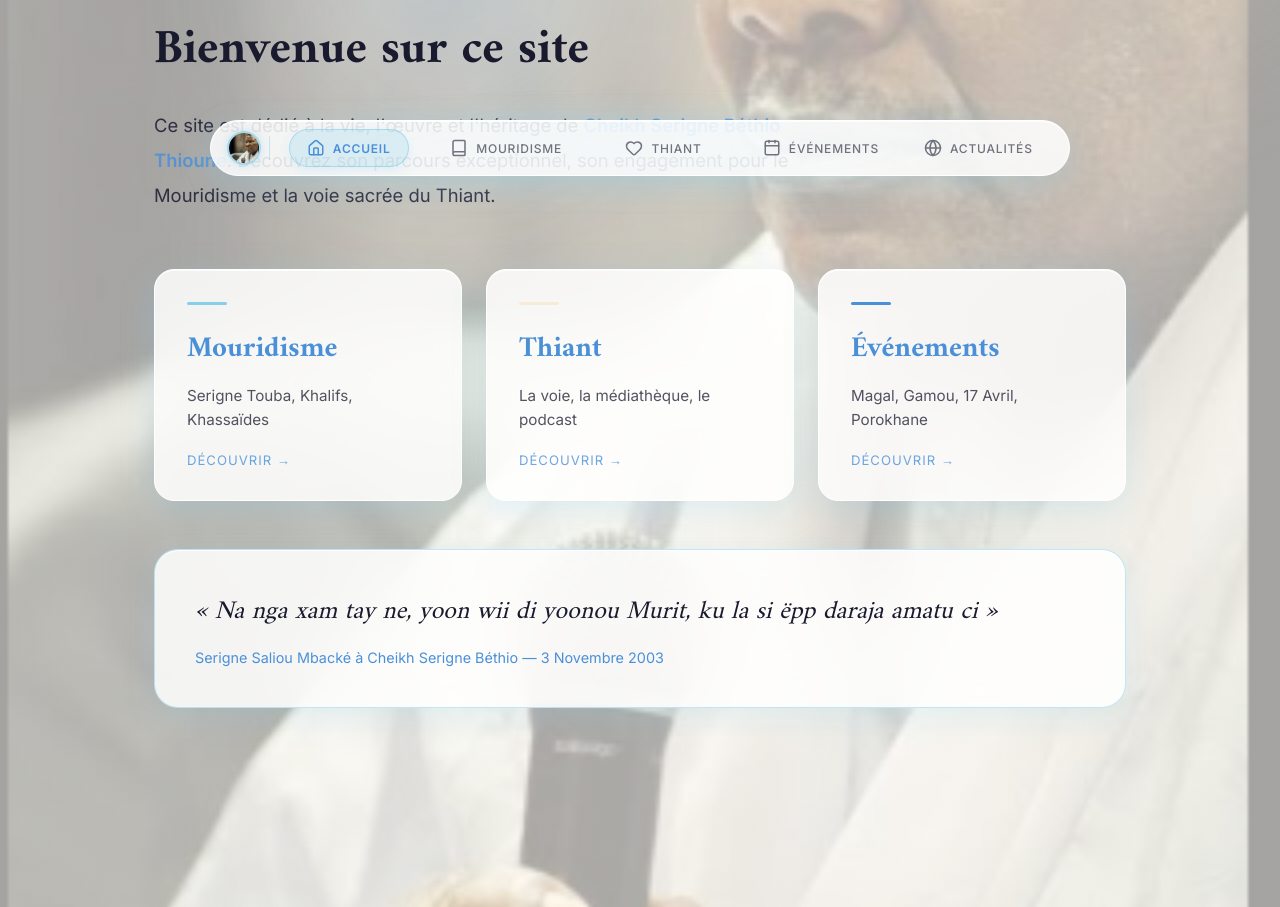
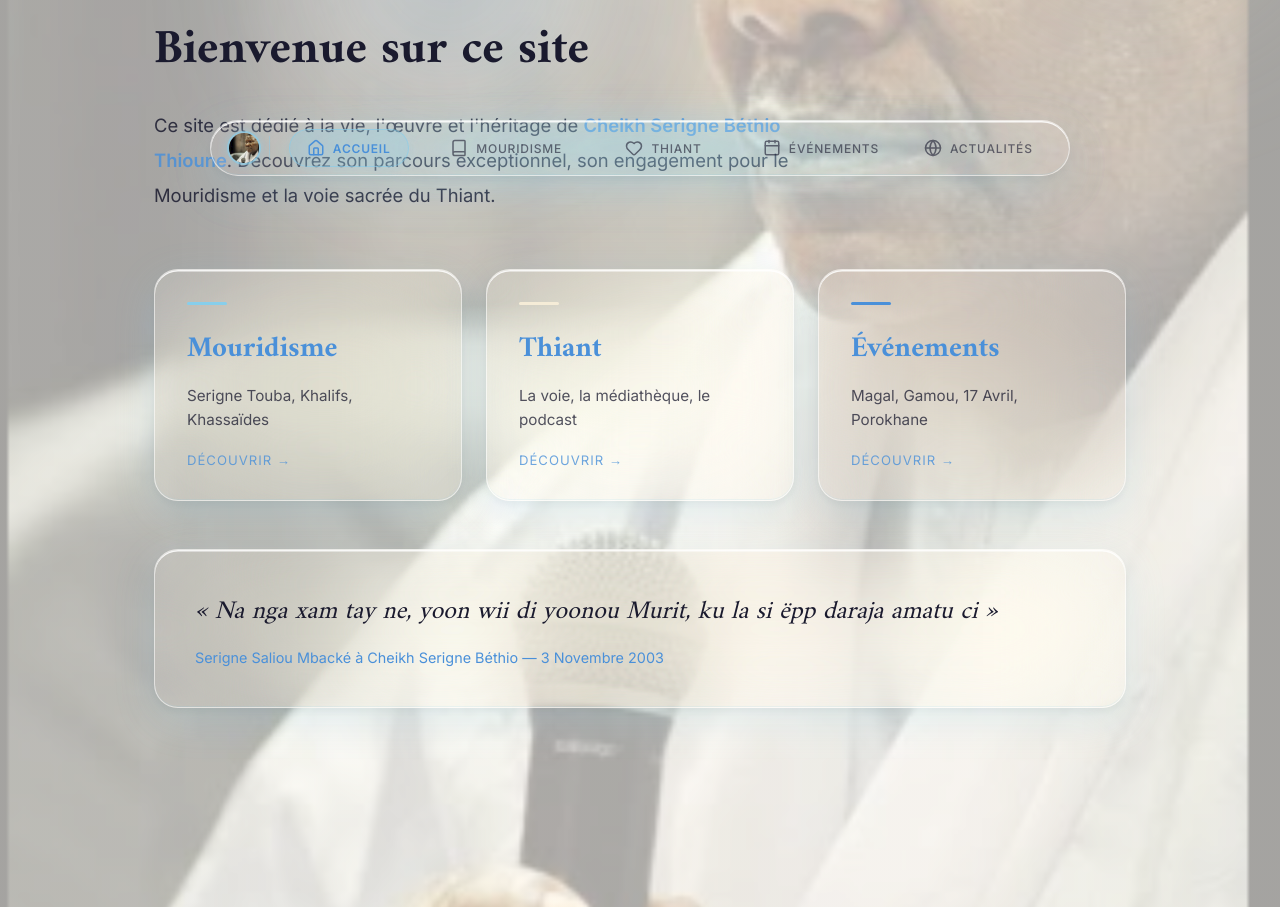
Before and after one commit to Ikfini-101/app-serigne-bethio, a React (Vite) app: page / in a window 1280 px wide. Shown: the part 600-1507 px from the top of the page. Built offline with nearby package versions, Linux system fonts and the light colour scheme.

Commit message:
feat: liquid glass authentique (Apple WWDC 2025) - navbar + tous les blocs

```diff
--- a/src/components/layout/BottomMenu.tsx
+++ b/src/components/layout/BottomMenu.tsx
@@ -101,11 +101,11 @@ const BottomMenu: React.FC = () => {
               alignItems: 'center',
               padding: '8px 12px',
               borderRadius: '100px',
-              background: 'rgba(255,255,255,0.85)',
-              backdropFilter: 'blur(40px) saturate(200%)',
-              WebkitBackdropFilter: 'blur(40px) saturate(200%)',
-              border: '1px solid rgba(255,255,255,1)',
-              boxShadow: '0 8px 32px rgba(135,206,235,0.3), inset 0 1px 0 rgba(255,255,255,0.8)',
+              background: 'rgba(255,255,255,0.12)',
+              backdropFilter: 'blur(60px) saturate(220%) brightness(1.05)',
+              WebkitBackdropFilter: 'blur(60px) saturate(220%) brightness(1.05)',
+              border: '1px solid rgba(255,255,255,0.55)',
+              boxShadow: '0 4px 6px rgba(0,0,0,0.04), 0 16px 48px rgba(135,206,235,0.22), inset 0 1.5px 0 rgba(255,255,255,0.85), inset 0 -1px 0 rgba(135,206,235,0.15)',
               position: 'relative',
               width: '100%',
             }}>
--- a/src/index.css
+++ b/src/index.css
@@ -18,13 +18,13 @@
   --sky-pale:     #D4EEFF;
   --charcoal:     #1a1a2e;
 
-  /* Liquid morphism tokens (Light Mode) */
-  --glass-white:  rgba(255, 255, 255, 0.85);
-  --glass-beige:  rgba(251, 247, 240, 0.85);
-  --glass-sky:    rgba(240, 248, 255, 0.85);
-  --glass-border: rgba(255, 255, 255, 1);
-  --glass-glow:   rgba(135, 206, 235, 0.40);
-  --blur:         blur(20px) saturate(150%);
+  /* Liquid Glass tokens — style Apple WWDC 2025 */
+  --glass-white:  rgba(255, 255, 255, 0.12);
+  --glass-beige:  rgba(253, 251, 247, 0.10);
+  --glass-sky:    rgba(212, 238, 255, 0.10);
+  --glass-border: rgba(255, 255, 255, 0.55);
+  --glass-glow:   rgba(135, 206, 235, 0.35);
+  --blur:         blur(60px) saturate(220%) brightness(1.05);
 }
 
 /* ── Reset ── */
@@ -53,35 +53,42 @@ h1, h2, h3, h4, h5, h6, .serif {
 a { text-decoration: none; color: inherit; }
 button { font-family: 'Inter', sans-serif; }
 
-/* ── LIQUID MORPHISM — classe universelle ── */
+/* ── LIQUID GLASS — style Apple WWDC 2025 ── */
 .liquid {
   background: var(--glass-white);
   backdrop-filter: var(--blur);
   -webkit-backdrop-filter: var(--blur);
   border: 1px solid var(--glass-border);
   box-shadow:
-    0 8px 32px var(--glass-glow),
-    0 0 0 1px rgba(255,255,255,0.8) inset;
+    0 4px 6px rgba(0,0,0,0.04),
+    0 12px 40px rgba(135,206,235,0.18),
+    0 0 0 0.5px rgba(255,255,255,0.6) inset,
+    inset 0 1.5px 0 rgba(255,255,255,0.85),
+    inset 0 -1px 0 rgba(135,206,235,0.15);
 }
 
 .liquid-sky {
   background: var(--glass-sky);
   backdrop-filter: var(--blur);
   -webkit-backdrop-filter: var(--blur);
-  border: 1px solid rgba(135, 206, 235, 0.50);
+  border: 1px solid rgba(255, 255, 255, 0.55);
   box-shadow:
-    0 8px 32px var(--glass-glow),
-    inset 0 1px 0 rgba(255,255,255,0.9);
+    0 4px 6px rgba(0,0,0,0.04),
+    0 12px 40px rgba(135,206,235,0.22),
+    inset 0 1.5px 0 rgba(255,255,255,0.85),
+    inset 0 -1px 0 rgba(135,206,235,0.12);
 }
 
 .liquid-beige {
   background: var(--glass-beige);
   backdrop-filter: var(--blur);
   -webkit-backdrop-filter: var(--blur);
-  border: 1px solid rgba(245, 236, 215, 0.80);
+  border: 1px solid rgba(255, 255, 255, 0.55);
   box-shadow:
-    0 8px 32px var(--glass-glow),
-    inset 0 1px 0 rgba(255,255,255,0.9);
+    0 4px 6px rgba(0,0,0,0.04),
+    0 12px 40px rgba(135,206,235,0.18),
+    inset 0 1.5px 0 rgba(255,255,255,0.85),
+    inset 0 -1px 0 rgba(245,236,215,0.15);
 }
 
 /* ── BLOBS ANIMÉS ── */
--- a/src/pages/Home.tsx
+++ b/src/pages/Home.tsx
@@ -53,12 +53,12 @@ const Home: React.FC = () => (
               transition={{ type: 'spring', stiffness: 300, damping: 20 }}
               style={{
                 padding: '2rem',
-                borderRadius: '20px',
-                background: 'rgba(255,255,255,0.85)',
-                backdropFilter: 'blur(40px) saturate(200%)',
-                WebkitBackdropFilter: 'blur(40px) saturate(200%)',
-                border: `1px solid rgba(255,255,255,1)`,
-                boxShadow: `0 8px 32px rgba(135,206,235,0.25), inset 0 1px 0 rgba(255,255,255,0.8)`,
+                borderRadius: '24px',
+                background: 'rgba(255,255,255,0.12)',
+                backdropFilter: 'blur(60px) saturate(220%) brightness(1.05)',
+                WebkitBackdropFilter: 'blur(60px) saturate(220%) brightness(1.05)',
+                border: '1px solid rgba(255,255,255,0.55)',
+                boxShadow: `0 4px 6px rgba(0,0,0,0.04), 0 12px 40px rgba(135,206,235,0.20), inset 0 1.5px 0 rgba(255,255,255,0.85), inset 0 -1px 0 rgba(135,206,235,0.12)`,
                 cursor: 'pointer',
               }}
             >
@@ -86,11 +86,11 @@ const Home: React.FC = () => (
       style={{
         padding: '2.5rem',
         borderRadius: '24px',
-        background: 'rgba(255,255,255,0.85)',
-        backdropFilter: 'blur(40px) saturate(180%)',
-        WebkitBackdropFilter: 'blur(40px) saturate(180%)',
-        border: '1px solid rgba(135,206,235,0.50)',
-        boxShadow: '0 8px 32px rgba(135,206,235,0.2), inset 0 1px 0 rgba(255,255,255,1)',
+        background: 'rgba(255,255,255,0.10)',
+        backdropFilter: 'blur(60px) saturate(220%) brightness(1.05)',
+        WebkitBackdropFilter: 'blur(60px) saturate(220%) brightness(1.05)',
+        border: '1px solid rgba(255,255,255,0.55)',
+        boxShadow: '0 4px 6px rgba(0,0,0,0.04), 0 12px 40px rgba(135,206,235,0.18), inset 0 1.5px 0 rgba(255,255,255,0.85), inset 0 -1px 0 rgba(135,206,235,0.12)',
         marginBottom: '6rem',
       }}
     >
```
